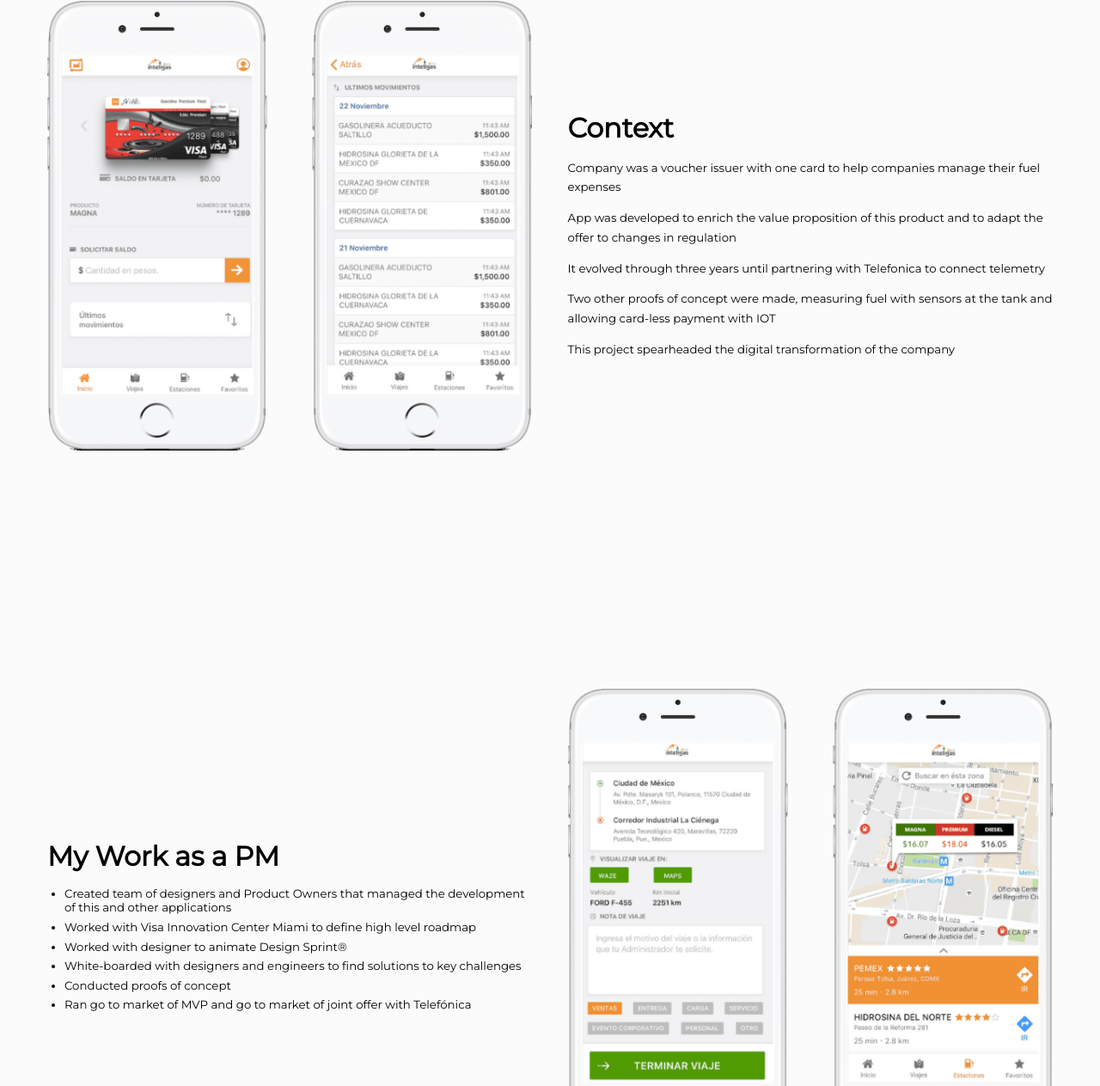
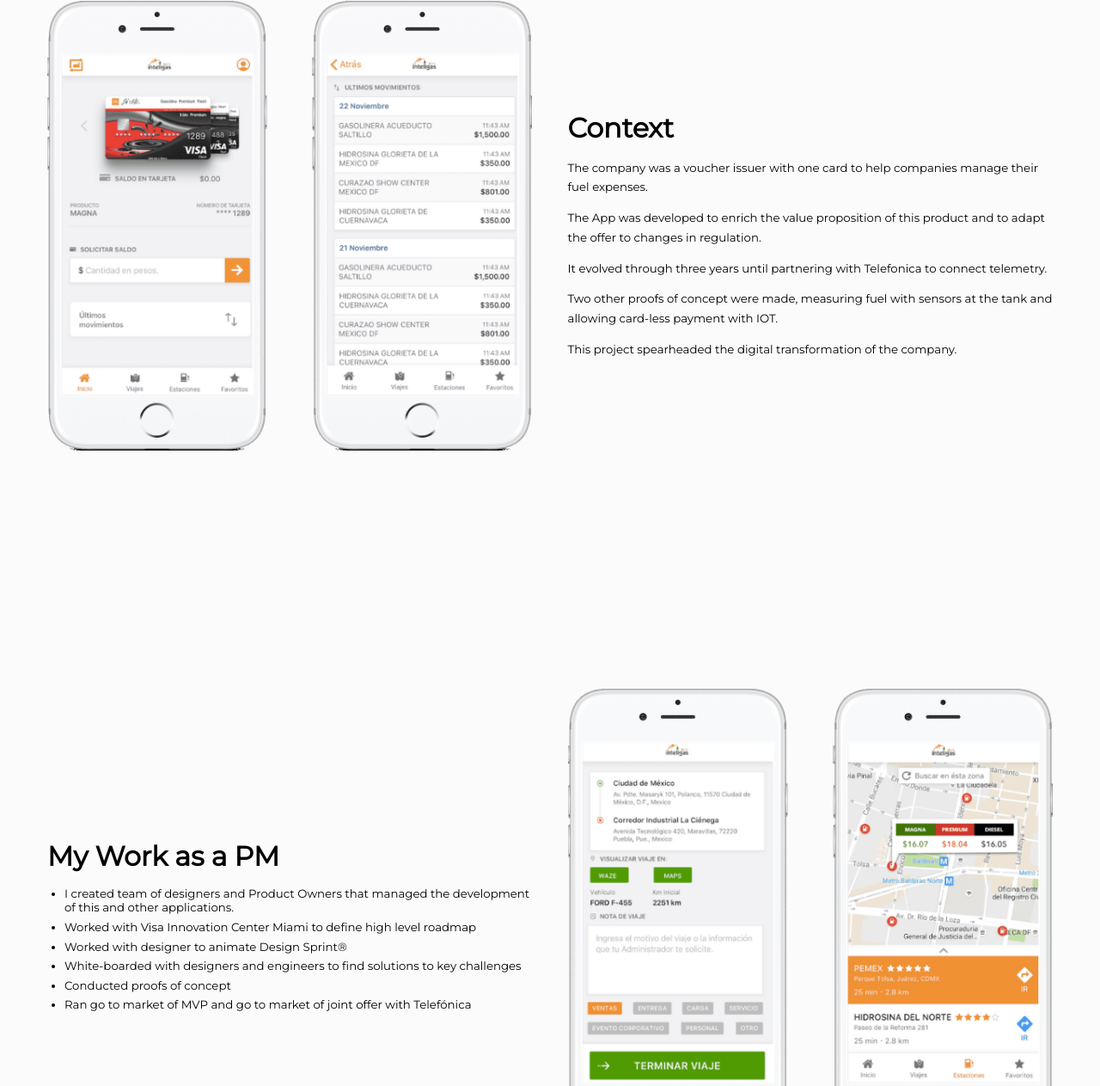
Before and after one commit to RR6PM/PMWork, a plain HTML site: page docs/inteligas.html in a window 1280 px wide. Shown: the part 982-2245 px from the top of the page at 86% size. Drawn offline with Linux system fonts and the light colour scheme.

Commit message:
Update texts inteligas

```diff
--- a/docs/inteligas.html
+++ b/docs/inteligas.html
@@ -29,15 +29,19 @@
   </head>
 
   <!-- Google tag (gtag.js) -->
-<script async src="https://www.googletagmanager.com/gtag/js?id=G-SSVX2CPQQH"></script>
-<script>
-  window.dataLayer = window.dataLayer || [];
-  function gtag(){dataLayer.push(arguments);}
-  gtag('js', new Date());
+  <script
+    async
+    src="https://www.googletagmanager.com/gtag/js?id=G-SSVX2CPQQH"
+  ></script>
+  <script>
+    window.dataLayer = window.dataLayer || [];
+    function gtag() {
+      dataLayer.push(arguments);
+    }
+    gtag("js", new Date());
 
-  gtag('config', 'G-SSVX2CPQQH');
-</script>
-
+    gtag("config", "G-SSVX2CPQQH");
+  </script>
 
   <body>
     <header class="l-hdr-cntnr--brand-left botton-border">
@@ -112,28 +116,28 @@
             <div>
               <h2 class="heading-two">Context</h2>
               <p class="paragraph">
-                Company was a voucher issuer with one card to help companies
-                manage their fuel expenses
+                The company was a voucher issuer with one card to help companies
+                manage their fuel expenses.
               </p>
 
               <p class="paragraph">
-                App was developed to enrich the value proposition of this
-                product and to adapt the offer to changes in regulation
+                The App was developed to enrich the value proposition of this
+                product and to adapt the offer to changes in regulation.
               </p>
 
               <p class="paragraph">
                 It evolved through three years until partnering with Telefonica
-                to connect telemetry
+                to connect telemetry.
               </p>
 
               <p class="paragraph">
                 Two other proofs of concept were made, measuring fuel with
-                sensors at the tank and allowing card-less payment with IOT
+                sensors at the tank and allowing card-less payment with IOT.
               </p>
 
               <p class="paragraph">
                 This project spearheaded the digital transformation of the
-                company
+                company.
               </p>
             </div>
           </div>
@@ -146,8 +150,8 @@
             <h2 class="heading-two">My Work as a PM</h2>
             <ul class="ul-list bullet-align">
               <li class="item-list">
-                Created team of designers and Product Owners that managed the
-                development of this and other applications
+                I created team of designers and Product Owners that managed the
+                development of this and other applications.
               </li>
               <li class="item-list">
                 Worked with Visa Innovation Center Miami to define high level
```
